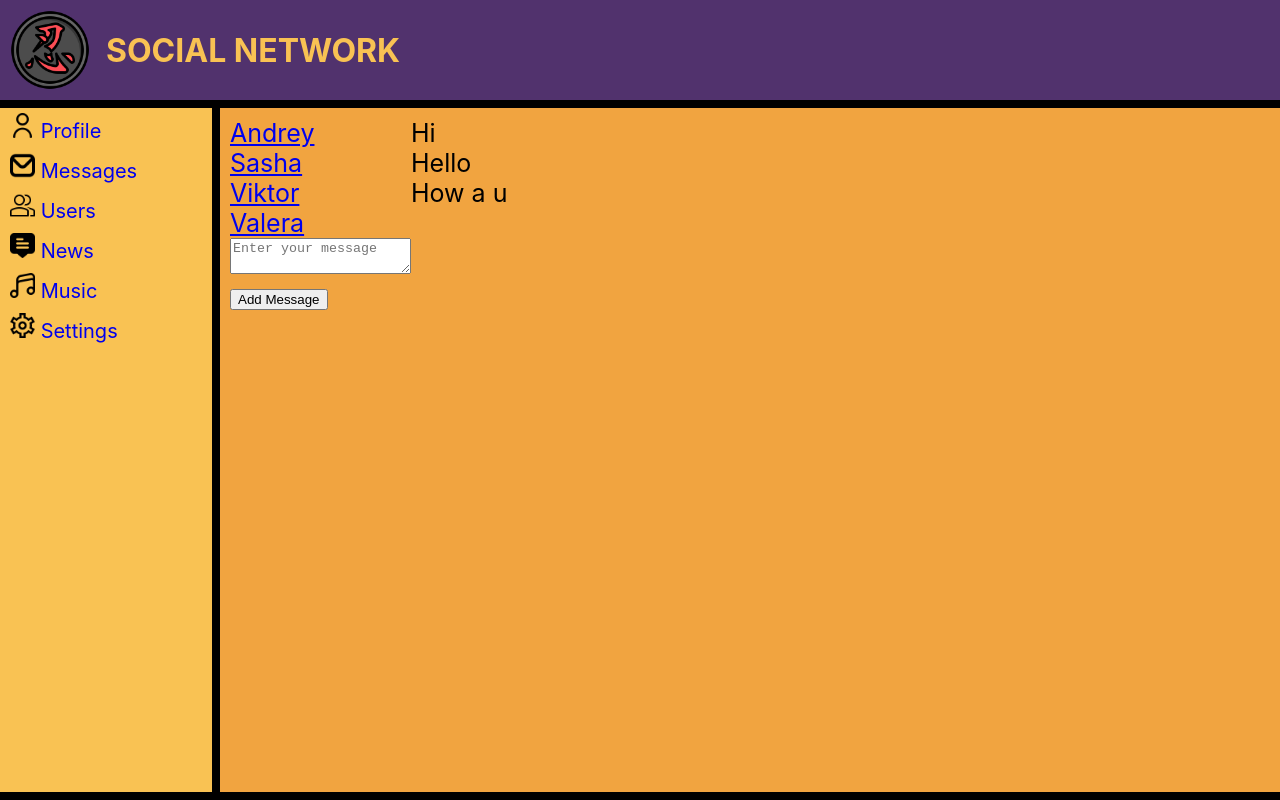
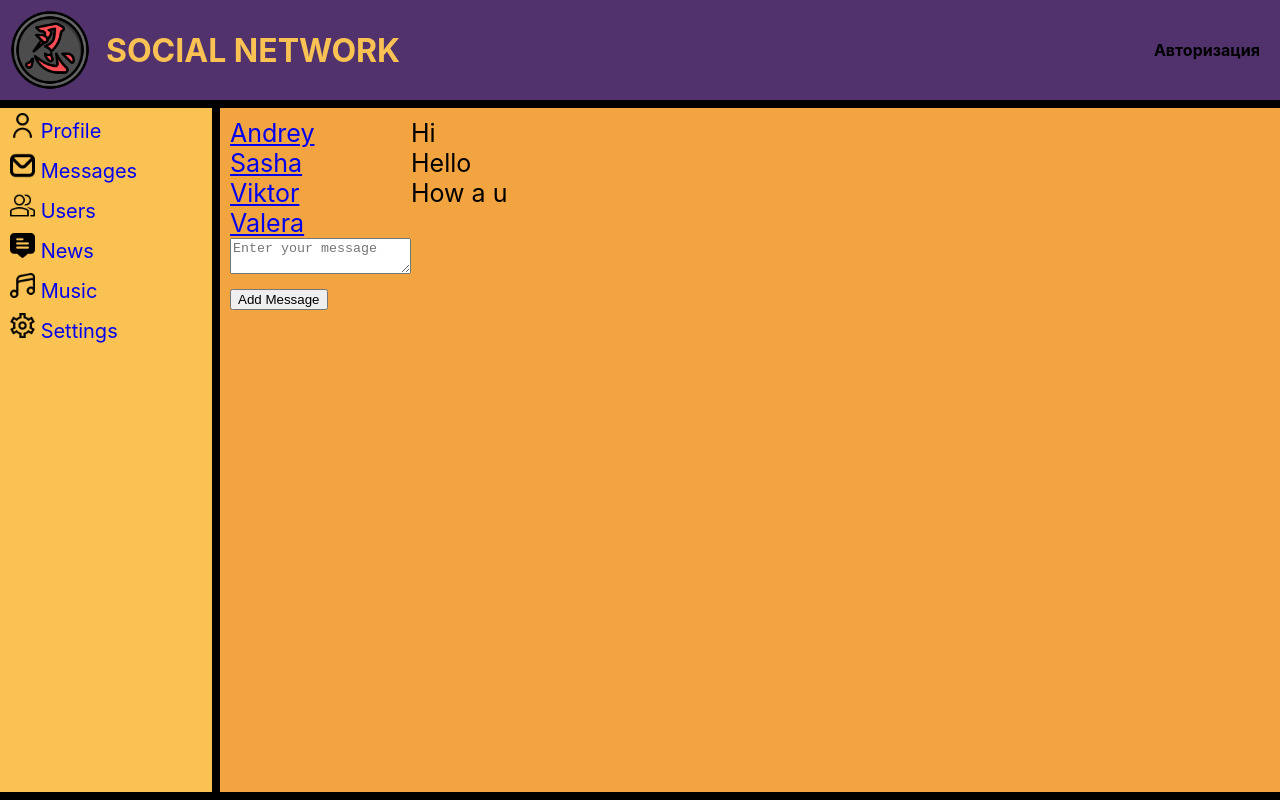
Before and after one commit to SempaiDarcy/social_network, a React (Create React App) app: page /dialogs in a window 1280 px wide. Built offline with nearby package versions, Linux system fonts and the light colour scheme; no server answers.

Commit message:
cookie, login в теории, auth/me 61

```diff
--- a/src/App.tsx
+++ b/src/App.tsx
@@ -1,16 +1,16 @@
-import {Header} from "./components/Header/Header";
-import "./App.css";
 import {Navigation} from "./components/Navigation/Navigation";
 import {Route, Switch} from "react-router-dom";
 import {DialogsContainer} from "./components/Dialogs/DialogsContainer";
 import UsersContainer from "./components/Users/UsersContainer";
 import ProfileContainer from "./components/Profile/ProfileContainer";
+import HeaderContainer from "./components/Header/HeaderContainer";
+import "./App.css";
 
 
 const App = () => {
     return (
         <div className="app-wrapper">
-            <Header/>
+            <HeaderContainer/>
             <Navigation/>
             <div className="app-wrapper-content">
                 <Switch>
--- a/src/components/Header/Header.module.css
+++ b/src/components/Header/Header.module.css
@@ -1,15 +1,24 @@
 .header {
   grid-area: h;
   display: flex;
+  flex-direction: row;
+  justify-content: space-between;
   background-color: rgb(81, 50, 109);
-  align-items: center;
+}
+
+.header_left {
+  display: flex;
   gap: 1rem;
   padding: 10px;
+  color: #f9c253;
 }
-.header_logo {
-  width: 5rem;
+.header_right {
+  display: flex;
+  align-items: center;
+  padding: 20px;
+  font-weight: bold;
 }
-.title {
-  color: #f9c253;
-  /*color: #f9c253;*/
+.header_right a {
+  color: black;
+  text-decoration: none;
 }
--- a/src/components/Header/Header.tsx
+++ b/src/components/Header/Header.tsx
@@ -1,10 +1,21 @@
 import s from "./Header.module.css";
 import app_icon from "../../images/symbol.png"
-export const Header = () => {
+import {NavLink} from "react-router-dom";
+import {UserType} from "../../redux/store";
+type HeaderPropsType = {
+    user:UserType
+}
+export const Header = (props:HeaderPropsType) => {
   return (
-    <header className={`${s.header} ${s.rainHeader}`}>
-        <img className={s.header_logo} src={app_icon} alt="App Icon"/>
-        <h1 className={s.title}>SOCIAL NETWORK</h1>
+    <header className={s.header} >
+        <div className={s.header_left}>
+            <img className={s.header_logo} src={app_icon} alt="App Icon"/>
+            <h1 className={s.title}>SOCIAL NETWORK</h1>
+        </div>
+        <div className={s.header_right}>
+            {props.user.isAuth?<NavLink to={'/auth'} className={s.login_block}>{props.user.login}</NavLink>:"Авторизация"}
+
+        </div>
     </header>
   );
 };
--- /dev/null
+++ b/src/components/Header/HeaderContainer.tsx
@@ -0,0 +1,36 @@
+import {connect} from "react-redux";
+import {Header} from "./Header";
+import {Component} from "react";
+import axios from "axios";
+import {setAuthUserData} from "../../redux/auth-reducer";
+import {RootStateType, UserType} from "../../redux/store";
+
+type mapStateToPropsType = {
+    user:UserType
+}
+type mapDispatchToPropsType = {
+    setAuthUserData:(userId:string,email:string,login:string)=>void
+}
+type ContentPropsType = mapStateToPropsType & mapDispatchToPropsType
+class HeaderContainer extends Component<ContentPropsType> {
+    componentDidMount() {
+        axios.get('https://social-network.samuraijs.com/api/1.0/auth/me',{
+            withCredentials:true
+        }).then((res)=>{
+            if(res.data.resultCode===0) {
+                let {id,login,email} = res.data.data
+                this.props.setAuthUserData(id,email,login)
+            }
+        })
+    }
+
+    render() {
+        return <Header {...this.props}/>;
+    }
+}
+const mapStateToProps = (state:RootStateType):mapStateToPropsType => {
+    return {
+        user:state.auth,
+    }
+}
+export default connect (mapStateToProps,{setAuthUserData})(HeaderContainer)
--- a/src/components/Navigation/Navigation.module.css
+++ b/src/components/Navigation/Navigation.module.css
@@ -9,7 +9,7 @@
   padding-bottom: 5px;
   background-color: transparent;
   font-size: 20px;
-
+  cursor: pointer;
 }
 .item:hover{
   background-color: #d1f5fd;
--- a/src/components/Profile/ProfileContainer.tsx
+++ b/src/components/Profile/ProfileContainer.tsx
@@ -37,5 +37,5 @@ const mapStateToProps = (state:RootStateType):mapStateToPropsType => {
         profile:state.profilePage.profile
     }
 }
-let WithUrlDataContainerComponent = withRouter(ProfileContainer)
+const WithUrlDataContainerComponent = withRouter(ProfileContainer)
 export default connect (mapStateToProps,{setUserProfile})(WithUrlDataContainerComponent)
--- /dev/null
+++ b/src/redux/auth-reducer.ts
@@ -0,0 +1,31 @@
+import {ActionDispatchType} from "./store";
+
+let initialState = {
+    id: null,
+    email: null,
+    login: null,
+    isAuth:false
+}
+
+export const authReducer = (state=initialState,action:ActionDispatchType) => {
+    switch (action.type) {
+        case "SET-USER-DATA":
+            return {
+                ...state,
+                ...action.data,
+                isAuth: true
+            }
+    }
+    return state
+}
+export const setAuthUserData = (userId:string,email:string,login:string) => {
+    return {
+        type:"SET-USER-DATA",
+        data:{
+            userId:userId,
+            email:email,
+            login:login
+        }
+    } as const
+}
+export type SetUserDataAT = ReturnType<typeof setAuthUserData>
--- a/src/redux/redux-store.ts
+++ b/src/redux/redux-store.ts
@@ -2,13 +2,13 @@ import {combineReducers, legacy_createStore} from "redux";
 import {profileReducer} from "./profile-reducer";
 import {dialogsReducer} from "./dialogs-reducer";
 import {usersReducer} from "./users-reducer";
-import {userReducer} from "./userReducer";
+import {authReducer} from "./auth-reducer";
 
 const reducers = combineReducers({
     profilePage:profileReducer,
     dialogsPage:dialogsReducer,
-    user:userReducer,
-    usersPage:usersReducer
+    usersPage:usersReducer,
+    auth:authReducer
 })
 export const store = legacy_createStore(reducers)
 export type StoreType = typeof store
--- a/src/redux/userReducer.ts
+++ /dev/null
@@ -1,14 +0,0 @@
-import {ActionDispatchType, UserType} from "./store";
-import {v1} from "uuid";
-
-let initialState = {
-        id: v1(),
-        name: 'Akbar Gabdualiev',
-        city: 'Uralsk',
-        site: '-',
-        avatar: "https://avatars.mds.yandex.net/i?id=0bbeac957963e13882ae83d5c690a08e603d7664-7803878-images-thumbs&n=13"
-}
-
-export const userReducer = (state: UserType = initialState, action: ActionDispatchType) => {
-            return state
-}
```
Also changed, not shown: src/redux/store.ts (+10 -9 lines).
